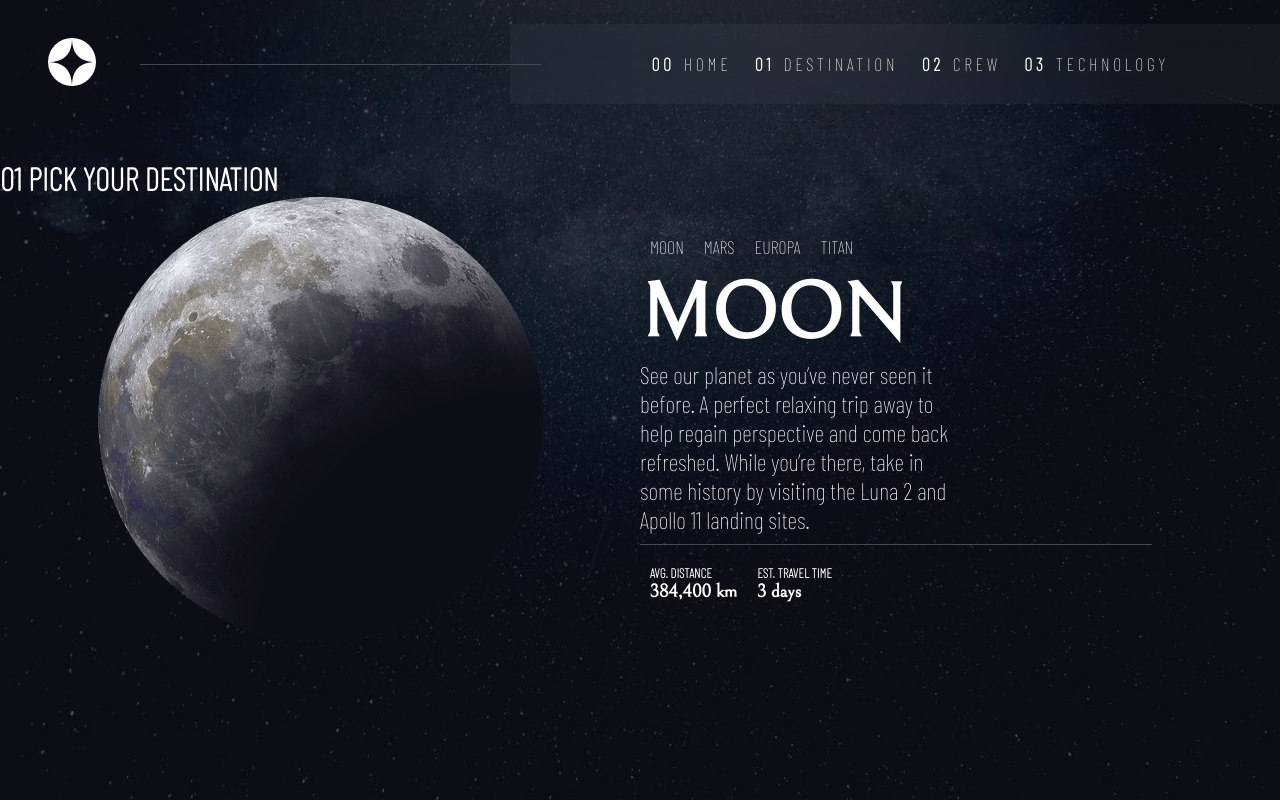
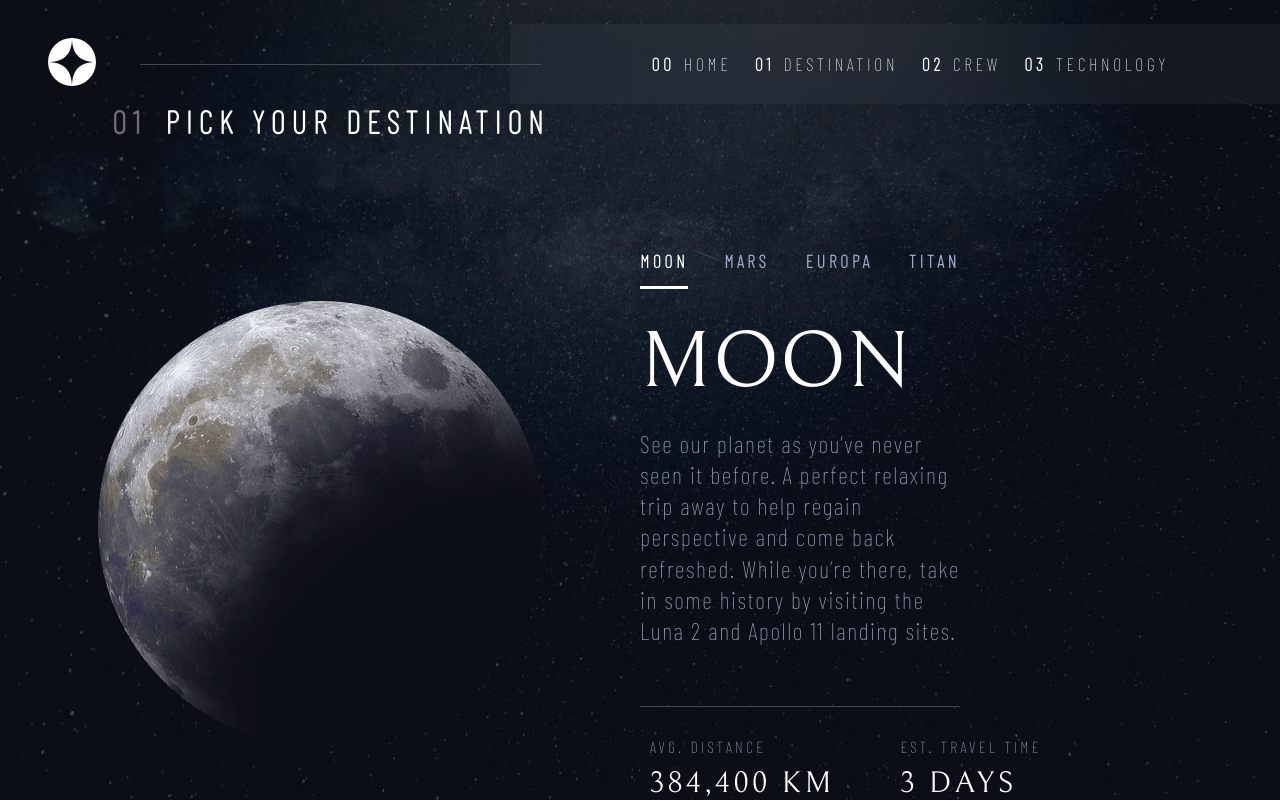
Before and after one commit to David-Chazoule/Space-Tourism, a React (Create React App) app in the folder spacetourism/: page /Destination in a window 1280 px wide. Built offline with nearby package versions, Linux system fonts and the light colour scheme.

Commit message:
structure technology component and design crew component

```diff
--- a/spacetourism/src/components/crew/Crew.tsx
+++ b/spacetourism/src/components/crew/Crew.tsx
@@ -33,16 +33,16 @@ function Crew() {
   return (
     <div className="crew_container">
       <div className="title-box">
-        <h2>
+        <h1 className="title-page">
           <span>02</span> MEET YOUR CREW
-        </h2>
+        </h1>
       </div>
 
       {currentMember && (
         <div className="member_container">
           <div className="member_information">
-            <h2>{currentMember.role}</h2>
-            <h1>{currentMember.name}</h1>
+            <h2>{currentMember.role.toUpperCase()}</h2>
+            <h1>{currentMember.name.toUpperCase()}</h1>
             <p>{currentMember.bio}</p>
             <div className="crew-controls">
               {crew.map((_, index) => (
--- a/spacetourism/src/components/crew/_crew.scss
+++ b/spacetourism/src/components/crew/_crew.scss
@@ -31,8 +31,15 @@ background-image: url("../../assets/background/background-crew-desktop.jpg");
     width: 100%;
     margin-top: 20vh;
 
-    h2 {
-      margin-left: 6vh;
+    .title-page {
+      font-family: $fontBarlow;
+     margin-left: 14vh;
+     letter-spacing: 0.2em;
+
+     span{
+      color: #6f7074;
+      margin-right: 6px;
+     }
     }
   }
 
@@ -53,17 +60,29 @@ background-image: url("../../assets/background/background-crew-desktop.jpg");
     flex-direction: column;
     justify-content: center;
 
+
     h2 {
       margin-top: 1vh;
+      font-family: $fontBarlow;
+      color: #6f7074;
+      letter-spacing: 0.2em;
     }
 
     h1 {
       margin-top: 1vh;
+      font-family: $fontBellefair;
+      letter-spacing: 0.2em;
+      font-weight: 400;
     }
 
     p {
       margin-top: 1vh;
       width: 60%;
+      font-family: $fontBarlow;
+      color: #a2a7c5;
+      font-size: 1.5em;
+      line-height: 1.3em;
+      letter-spacing: 0.1em;
     }
 
     .crew-controls {
--- a/spacetourism/src/components/destination/Destination.tsx
+++ b/spacetourism/src/components/destination/Destination.tsx
@@ -31,11 +31,17 @@ function Destination() {
 
   return (
     <div className="destination_container">
-      <h1>01 PICK YOUR DESTINATION</h1>
+      <div className="box">
+        <h1 className="title-page">
+          <span>01</span> PICK YOUR DESTINATION
+        </h1>
         {currentDestination && (
           <div className="destination">
             <div className="img-box">
-            <img src={`${currentDestination.images.png}`} alt="image-planete" />
+              <img
+                src={`${currentDestination.images.png}`}
+                alt="image-planete"
+              />
             </div>
             <div className="information-box">
               <div className="destination-choice">
@@ -61,17 +67,18 @@ function Destination() {
               <div className="distance-time-box">
                 <div>
                   <h5>AVG. DISTANCE</h5>
-                <h3>{currentDestination.distance}</h3>
+                  <h4>{currentDestination.distance.toUpperCase()}</h4>
                 </div>
                 <div>
                   <h5>EST. TRAVEL TIME</h5>
-                <h3>{currentDestination.travel}</h3>
+                  <h4>{currentDestination.travel.toUpperCase()}</h4>
                 </div>
               </div>
             </div>
           </div>
         )}
       </div>
+    </div>
   );
 }
 
--- a/spacetourism/src/components/destination/_destination.scss
+++ b/spacetourism/src/components/destination/_destination.scss
@@ -21,14 +21,27 @@
     background-image: url("../../assets/background/background-destination-mobile.jpg");
   }
 
-  h1 {
+  .box {
+    display: flex;
+    flex-direction: column;
+    margin-top: 14vh;
+    .title-page {
       font-family: $fontBarlow;
+      margin-left: 14vh;
+      letter-spacing: 0.2em;
+
+      span {
+        color: #6f7074;
+        margin-right: 6px;
+      }
     }
 
     .destination {
       display: grid;
       grid-template-columns: 1fr 1fr;
       width: 100%;
+      height: auto;
+      margin: 12vh 0 0 0;
 
       .img-box {
         display: flex;
@@ -41,18 +54,37 @@
         flex-direction: column;
         align-items: center;
         justify-content: center;
+        width: 100%;
 
         .destination-choice {
           display: flex;
           width: 100%;
+          height: 5vh;
+          margin-bottom: 40px;
 
-        button {
+          .destination-button {
             background-color: transparent;
             border: none;
-          color: white;
-          margin: 10px;
+            color: #a2a7c5;
+            margin: 14px 2em 0 0;
+            padding: 0 0 2em 0;
             font-size: 18px;
             font-family: $fontBarlow;
+            letter-spacing: 0.2em;
+            font-weight: 600;
+            cursor: pointer;
+
+            &:hover {
+              border-bottom: 3px solid #a2a7c5;
+            }
+          }
+          .active {
+            color: white;
+            border-bottom: 3px solid white;
+
+            &:hover {
+              border-bottom: 3px solid white;
+            }
           }
         }
 
@@ -62,54 +94,65 @@
           justify-content: flex-start;
           align-items: flex-start;
           width: 100%;
+          letter-spacing: 0.1em;
+          margin-bottom: 40px;
 
           h1 {
             font-family: $fontBellefair;
             font-size: 5em;
+            font-weight: 400;
+            margin-bottom: 20px;
           }
 
           p {
             font-family: $fontBarlow;
             font-size: 1.5em;
             width: 50%;
-
+            line-height: 1.3em;
+            color: #a2a7c5;
           }
         }
 
-      .line-box{
+        .line-box {
           display: flex;
+          align-items: flex-start;
+          justify-content: flex-start;
           width: 100%;
-        margin: 10px 0;
+          margin: 20px 0;
           .line {
-
             height: 1px;
             background-color: #454750;
-
-          width: 80%;
-
+            width: 50%;
           }
         }
-
 
         .distance-time-box {
           display: flex;
           width: 100%;
 
-
           div {
             display: flex;
+            width: 36%;
             flex-direction: column;
             margin: 10px;
+            letter-spacing: 0.2em;
 
             h5 {
               font-family: $fontBarlow;
+              font-weight: 400;
+              color: #a2a7c5;
+              font-size: 16px;
+              margin-bottom: 10px;
             }
 
-          h3 {
+            h4 {
               font-family: $fontBellefair;
+              font-weight: 200;
+              font-size: 30px;
             }
           }
         }
       }
     }
   }
+}
--- a/spacetourism/src/components/technology/Technology.tsx
+++ b/spacetourism/src/components/technology/Technology.tsx
@@ -1,5 +1,67 @@
+import { useEffect, useState } from "react";
+import axios from "axios";
+
+interface TechnologyLaunch {
+  name: string;
+  images: {
+    portrait: string;
+    landscape: string;
+  };
+  description: string;
+}
+
 function Technology() {
-  return <div className="technology_container"></div>;
+  const [launch, setLaunch] = useState<TechnologyLaunch[]>([]);
+  const [currentIndex, setCurrentIndex] = useState(0);
+
+  useEffect(() => {
+    axios
+      .get("/data.json")
+      .then((response) => setLaunch(response.data.technology))
+      .catch((error) => console.error("error", error));
+  }, []);
+
+  const handleIndexChange = (index: number) => {
+    setCurrentIndex(index);
+  };
+
+  const currentLaunch = launch[currentIndex];
+
+  return (
+    <div className="technology_container">
+      <div className="technology-box">
+        <h1>
+          <span>03</span> SPACE LAUNCH 101{" "}
+        </h1>
+        {currentLaunch && (
+          <div className="information-launch-box">
+            <div className="lanch-selector-box">
+              {launch.map((_, index) => (
+                <button
+                  key={index}
+                  className={`launch-button ${
+                    index === currentIndex ? "active" : ""
+                  }`}
+                  onClick={() => handleIndexChange(index)}
+                >{`${index + 1}`}</button>
+              ))}
+            </div>
+            <div className="bio-lanch">
+              <p>THE TERMINOLOGY</p>
+              <h1>{currentLaunch.name}</h1>
+              <p className="description">{currentLaunch.description}</p>
+            </div>
+            <div className="img-box">
+              <img
+                src={`${currentLaunch.images.portrait}`}
+                alt="image-planete"
+              />
+            </div>
+          </div>
+        )}
+      </div>
+    </div>
+  );
 }
 
 export default Technology;
```
Also changed, not shown: spacetourism/src/styles/font/BarlowCondensed-Black.ttf (deleted), spacetourism/src/styles/font/BarlowCondensed-Light.ttf (deleted). Lines whose indentation alone changed are shown as unchanged.
